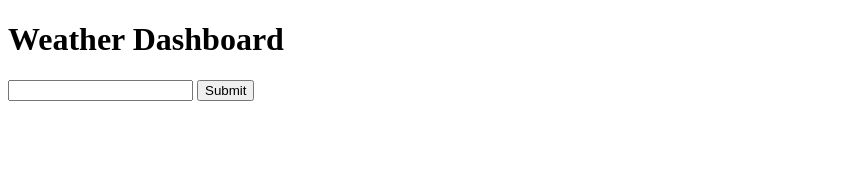
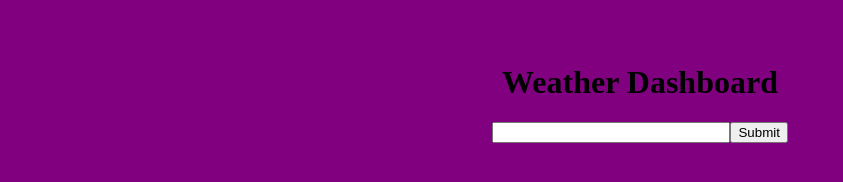
Before and after one commit to CaffeinatedJitterBug/WeatherDashboard, a plain HTML site: page index.html in a window 1280 px wide. Shown: the whole page, without its empty margins (0-843 px from the left). Drawn offline with Linux system fonts and the light colour scheme.

Commit message:
Styled the pages and wrote up most of the readme

```diff
--- a/assets/css/index.css
+++ b/assets/css/index.css
@@ -0,0 +1,25 @@
+* {
+
+}
+
+head {
+    display: none;
+}
+
+body {
+    background-color: purple;
+    margin: 5%;
+}
+
+h1 {
+    text-align: center;
+}
+
+form {
+    display: flex;
+    justify-content: center;
+}
+
+.input {
+    width:20%
+}
--- a/assets/css/results.css
+++ b/assets/css/results.css
@@ -0,0 +1,16 @@
+* {
+    background-color: purple;
+}
+
+ul {
+    display: block;
+    border: 2px solid;
+    margin: auto;
+    width: 20%;
+    list-style-type: none;
+}
+
+li {
+    display: flex;
+    justify-content: center;
+}
--- a/index.html
+++ b/index.html
@@ -4,6 +4,7 @@
     <meta charset="UTF-8">
     <meta http-equiv="X-UA-Compatible" content="IE=edge">
     <meta name="viewport" content="width=device-width, initial-scale=1.0">
+    <link rel="stylesheet" href="./assets/css/index.css">
     <title>Weather Dashboard</title>
 </head>
 <body>
```
Also changed, not shown: search-results.html (+1 -1 lines), 1 other file.
